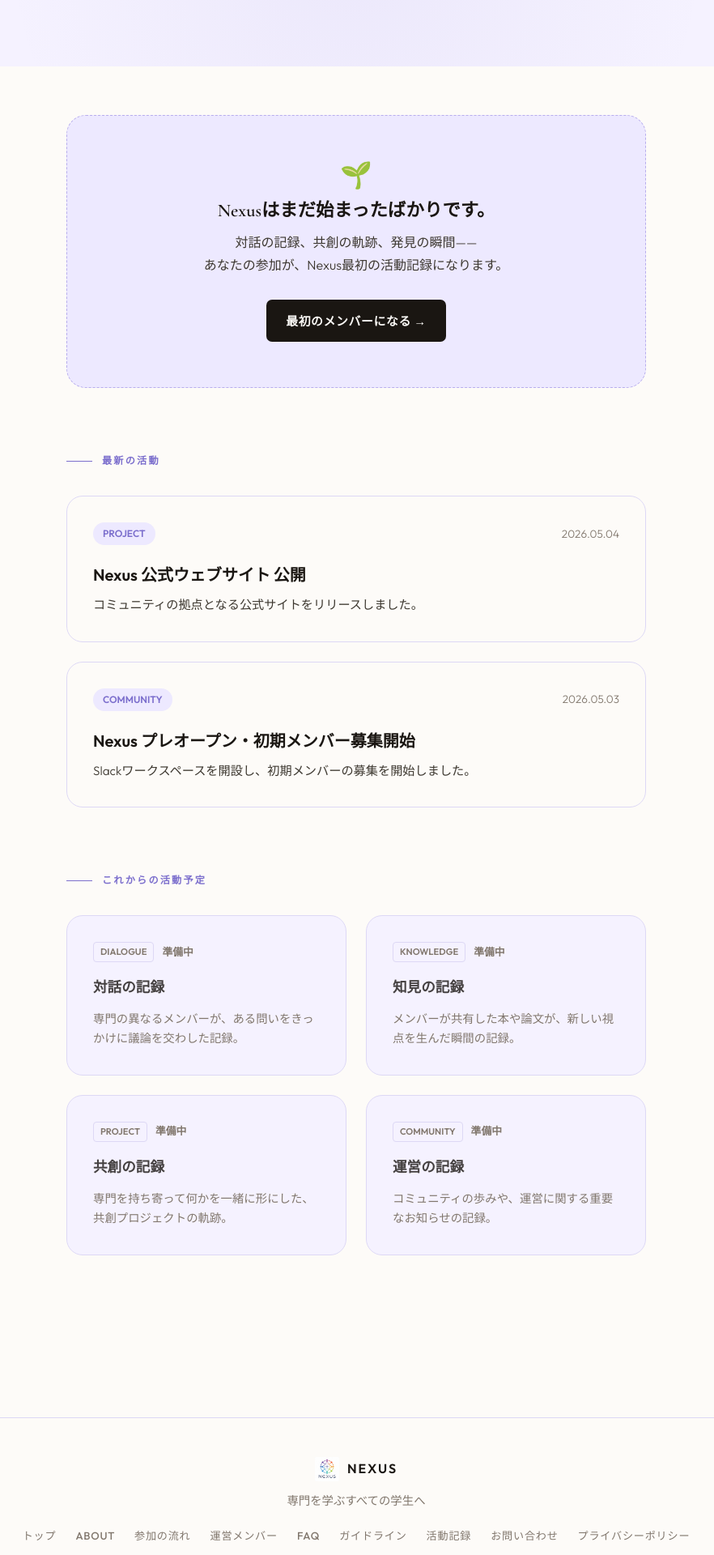
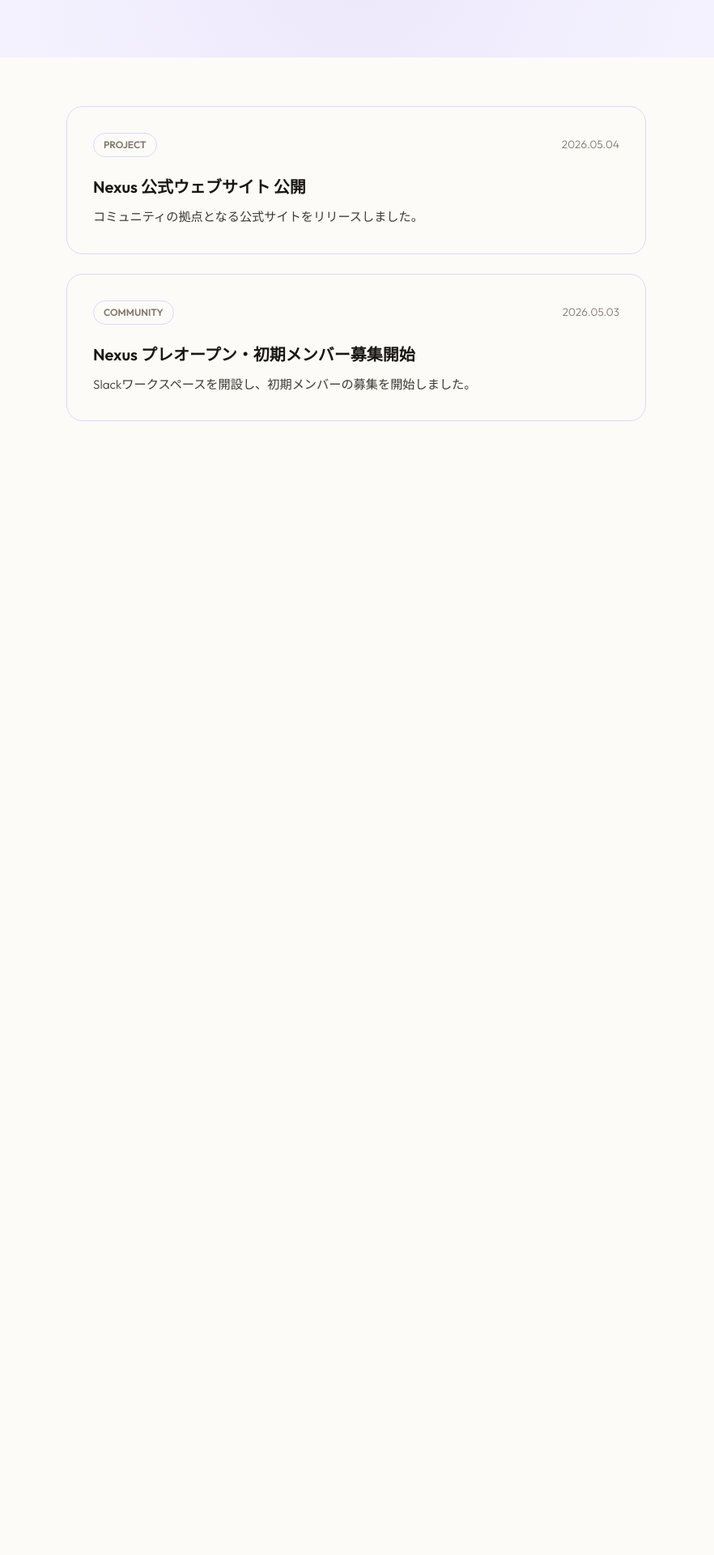
Before and after one commit to Kojki/nexus-website, a Next.js app: page /activity-log in a window 1280 px wide. Shown: the part 360-2280 px from the top of the page at 81% size, without its empty margins (200-1082 px from the left). After the commit the page ends 1080 px from the top, so only its background shows below. Built offline with nearby package versions, Linux system fonts and the light colour scheme.

Commit message:
Add a `hasDetail` property to activity log entries to indicate whether details should be displayed, and improve the layout of page components.

```diff
--- a/app/activity-log/entries/2026-05-03-pre-open.ts
+++ b/app/activity-log/entries/2026-05-03-pre-open.ts
@@ -6,6 +6,7 @@
   category: "COMMUNITY",
   title: "Nexus プレオープン・初期メンバー募集開始",
   summary: "Slackワークスペースを開設し、初期メンバーの募集を開始しました。",
-    content: "Nexusのプレオープンに伴い、Slackワークスペースを開設しました。初期メンバーの募集を開始し、コミュニティの基盤づくりを進めています。今後も多様なバックグラウンドを持つメンバーが集まり、活発な交流が生まれることを期待しています。",
-    tags: ["Launch"]
+  content: "Nexusのプレオープンに伴い、Slackワークスペースを開設しました。初期メンバーの募集を開始し、コミュニティの基盤づくりを進めています。今後も多様なバックグラウンドを持つメンバーが集まり、活発な交流が生まれることを期待しています。",
+  hasDetail: false,
+  tags: ["Launch"]
   };
--- a/app/activity-log/entries/2026-05-04-website-launch.ts
+++ b/app/activity-log/entries/2026-05-04-website-launch.ts
@@ -7,5 +7,6 @@
   title: "Nexus 公式ウェブサイト 公開",
   summary: "コミュニティの拠点となる公式サイトをリリースしました。",
   content: "Nexusの公式ウェブサイトを公開しました。これにより、コミュニティの活動内容やイベント情報、メンバー紹介などを一元的に発信できるようになりました。今後もサイトを充実させ、コミュニティの活性化に努めてまいります。",
+  hasDetail: false,
   tags: ["Web"]
 };
--- a/app/activity-log/page.tsx
+++ b/app/activity-log/page.tsx
@@ -4,22 +4,11 @@
 
 const joinUrl = "https://join.slack.com/t/nexus-45x8670/shared_invite/zt-3x2vq5935-O7CsSen0PLwlDjNAQvpjgA";
 
-// 新方針に基づいた予定カテゴリ
-const futureCategories = [
-  { tag: "DIALOGUE", label: "対話", desc: "専門の異なるメンバーが、ある問いをきっかけに議論を交わした記録。" },
-  { tag: "KNOWLEDGE", label: "知見", desc: "メンバーが共有した本や論文が、新しい視点を生んだ瞬間の記録。" },
-  { tag: "PROJECT", label: "共創", desc: "専門を持ち寄って何かを一緒に形にした、共創プロジェクトの軌跡。" },
-  { tag: "COMMUNITY", label: "運営", desc: "コミュニティの歩みや、運営に関する重要なお知らせの記録。" },
-];
-
 export default function ActivityLogIndex() {
   return (
     <main>
-      <nav className="site-nav" aria-label="メインナビゲーション">
-        <Link className="nav-logo" href="/" aria-label="Nexus ホーム">
-          <Image src="/nexus-icon.png" alt="Nexus Logo" width={34} height={34} priority />
-          Nexus
-        </Link>
+      <nav className="site-nav">
+        <Link className="nav-logo" href="/"><Image src="/nexus-icon.png" alt="Logo" width={34} height={34} /> Nexus</Link>
         <div className="nav-links">
           <Link href="/">トップへ戻る</Link>
           <a className="nav-cta" href={joinUrl} target="_blank" rel="noreferrer">参加する</a>
@@ -29,128 +18,78 @@
       <header className="concept-header">
         <div className="animate-slide-up">
           <p className="eyebrow" style={{ justifyContent: "center" }}>ACTIVITY LOG</p>
-          <h1 style={{ fontSize: "clamp(2.5rem, 6vw, 4.5rem)", margin: "0 auto", textAlign: "center" }}>
-            活動の記録
-          </h1>
-          <p style={{ color: "var(--muted)", marginTop: "16px", fontSize: "1.05rem" }}>
-            Nexusの歩みを、ここに残していきます。
-          </p>
+          <h1 style={{ fontSize: "clamp(2.5rem, 6vw, 4rem)", textAlign: "center" }}>活動の記録</h1>
+          <p style={{ color: "var(--muted)", marginTop: "16px", textAlign: "center" }}>Nexusの歩みを、ここに残していきます。</p>
         </div>
       </header>
 
       <section className="concept-container">
-        {/* 導入メッセージ */}
+        <div style={{ display: "flex", flexDirection: "column", gap: "24px", marginBottom: "80px" }}>
+          {activities.map((item, index) => {
+            const cardStyle: React.CSSProperties = {
+              padding: "32px",
+              borderRadius: "20px",
+              background: "var(--warm-white)",
+              border: item.hasDetail ? "2px solid var(--accent-light)" : "1px solid var(--border)",
+              transition: "all 0.3s ease",
+              cursor: item.hasDetail ? "pointer" : "default",
+              position: "relative",
+            };
+
+            const CardContent = (
               <div
-          className="animate-slide-up"
-          style={{
-            textAlign: "center",
-            padding: "56px 32px",
-            background: "var(--accent-pale)",
-            borderRadius: "24px",
-            border: "1px dashed var(--accent-light)",
-            marginBottom: "80px",
+                style={cardStyle}
+                className={item.hasDetail ? "clickable-card" : ""}
+                // インラインで簡単なホバー制御（より高度な場合はCSSファイル推奨）
+                onMouseEnter={(e) => {
+                  if (item.hasDetail) {
+                    e.currentTarget.style.transform = "translateY(-4px)";
+                    e.currentTarget.style.boxShadow = "0 10px 20px rgba(111, 101, 239, 0.1)";
+                  }
                 }}
-        >
-          <p style={{ fontSize: "2rem", margin: "0 0 16px", lineHeight: 1 }}>🌱</p>
-          <h2 style={{ fontSize: "1.4rem", fontWeight: 700, margin: "0 0 12px", color: "var(--ink)" }}>
-            Nexusはまだ始まったばかりです。
-          </h2>
-          <p style={{ color: "var(--ink-soft)", margin: "0 auto", maxWidth: "520px", lineHeight: 1.8 }}>
-            対話の記録、共創の軌跡、発見の瞬間——<br />
-            あなたの参加が、Nexus最初の活動記録になります。
-          </p>
-          <a className="button button-dark" href={joinUrl} target="_blank" rel="noreferrer" style={{ marginTop: "28px" }}>
-            最初のメンバーになる →
-          </a>
-        </div>
-
-        {/* 実際の活動ログ（data.tsから取得） */}
-        {activities.length > 0 && (
-          <div style={{ marginBottom: "80px" }}>
-            <p className="section-label" style={{ marginBottom: "32px" }}>最新の活動</p>
-            <div style={{ display: "flex", flexDirection: "column", gap: "24px" }}>
-              {activities.map((item, index) => (
-                <Link
-                  key={item.id}
-                  href={`/activity-log/${item.id}`}
-                  className="animate-slide-up"
-                  style={{
-                    display: "block",
-                    padding: "32px",
-                    background: "var(--warm-white)",
-                    border: "1px solid var(--border)",
-                    borderRadius: "20px",
-                    textDecoration: "none",
-                    transition: "transform 0.3s ease",
-                    animationDelay: `${index * 100}ms`
+                onMouseLeave={(e) => {
+                  if (item.hasDetail) {
+                    e.currentTarget.style.transform = "translateY(0)";
+                    e.currentTarget.style.boxShadow = "none";
+                  }
                 }}
               >
                 <div style={{ display: "flex", justifyContent: "space-between", alignItems: "center", marginBottom: "12px" }}>
-                    <span style={{ fontSize: "0.75rem", fontWeight: 700, color: "var(--accent)", background: "var(--accent-pale)", padding: "4px 12px", borderRadius: "999px" }}>
+                  <span style={{
+                    fontSize: "0.75rem",
+                    fontWeight: 700,
+                    color: item.hasDetail ? "var(--accent)" : "var(--muted)",
+                    background: item.hasDetail ? "var(--accent-pale)" : "transparent",
+                    padding: "4px 12px",
+                    borderRadius: "999px",
+                    border: item.hasDetail ? "none" : "1px solid var(--border)"
+                  }}>
                     {item.category}
                   </span>
                   <span style={{ fontSize: "0.85rem", color: "var(--muted)" }}>{item.date}</span>
                 </div>
-                  <h3 style={{ fontSize: "1.25rem", color: "var(--ink)", marginBottom: "8px" }}>{item.title}</h3>
+                <h3 style={{ fontSize: "1.25rem", color: "var(--ink)", marginBottom: "8px", fontWeight: 700 }}>{item.title}</h3>
                 <p style={{ color: "var(--ink-soft)", fontSize: "0.95rem", lineHeight: 1.6, margin: 0 }}>{item.summary}</p>
-                </Link>
-              ))}
-            </div>
+                {item.hasDetail && (
+                  <div style={{ marginTop: "16px", color: "var(--accent)", fontWeight: 700, fontSize: "0.9rem" }}>
+                    詳細をチェックする →
                   </div>
                 )}
+              </div>
+            );
 
-        {/* 将来の予定カテゴリ（プレースホルダー） */}
-        <p className="section-label" style={{ marginBottom: "32px" }}>これからの活動予定</p>
-        <div style={{ display: "grid", gridTemplateColumns: "repeat(auto-fit, minmax(280px, 1fr))", gap: "24px", marginBottom: "80px" }}>
-          {futureCategories.map((item, index) => (
-            <div
-              key={item.tag}
-              className="animate-slide-up"
-              style={{
-                padding: "32px",
-                border: "1px solid var(--border)",
-                borderRadius: "20px",
-                background: "var(--cream)",
-                opacity: 0.6,
-                animationDelay: `${(index + activities.length + 1) * 100}ms`,
-              }}
-            >
-              <div style={{ display: "flex", alignItems: "center", gap: "10px", marginBottom: "16px" }}>
-                <span style={{ fontSize: "0.7rem", fontWeight: 700, color: "var(--muted)", border: "1px solid var(--border)", padding: "2px 8px", borderRadius: "4px" }}>
-                  {item.tag}
-                </span>
-                <span style={{ fontSize: "0.8rem", color: "var(--muted)", fontWeight: 600 }}>準備中</span>
+            return (
+              <div key={item.id} className="animate-slide-up" style={{ animationDelay: `${index * 100}ms` }}>
+                {item.hasDetail ? (
+                  <Link href={`/activity-log/${item.id}`} style={{ textDecoration: "none" }}>{CardContent}</Link>
+                ) : (
+                  CardContent
+                )}
               </div>
-              <h3 style={{ margin: "0 0 12px", fontSize: "1.1rem", color: "var(--ink)", opacity: 0.8 }}>
-                {item.label}の記録
-              </h3>
-              <p style={{ margin: 0, color: "var(--muted)", fontSize: "0.9rem", lineHeight: 1.7 }}>
-                {item.desc}
-              </p>
-            </div>
-          ))}
+            );
+          })}
         </div>
       </section>
-
-      {/* フッター（共通） */}
-      <footer>
-        <div className="footer-brand">
-          <Image src="/nexus-icon.png" alt="Nexus Logo" width={30} height={30} />
-          Nexus
-        </div>
-        <p>専門を学ぶすべての学生へ</p>
-        <nav className="footer-links">
-          <Link href="/">トップ</Link>
-          <Link href="/about">About</Link>
-          <Link href="/join">参加の流れ</Link>
-          <Link href="/members">運営メンバー</Link>
-          <Link href="/faq">FAQ</Link>
-          <Link href="/guidelines">ガイドライン</Link>
-          <Link href="/activity-log">活動記録</Link>
-          <Link href="/contact">お問い合わせ</Link>
-          <Link href="/privacy">プライバシーポリシー</Link>
-        </nav>
-      </footer>
     </main>
   );
 }
--- a/app/activity-log/types.ts
+++ b/app/activity-log/types.ts
@@ -7,5 +7,6 @@
   title: string;
   summary: string;
   content: string;
+  hasDetail: boolean;
   tags?: string[];
 }
```
Lines whose indentation alone changed are shown as unchanged.
